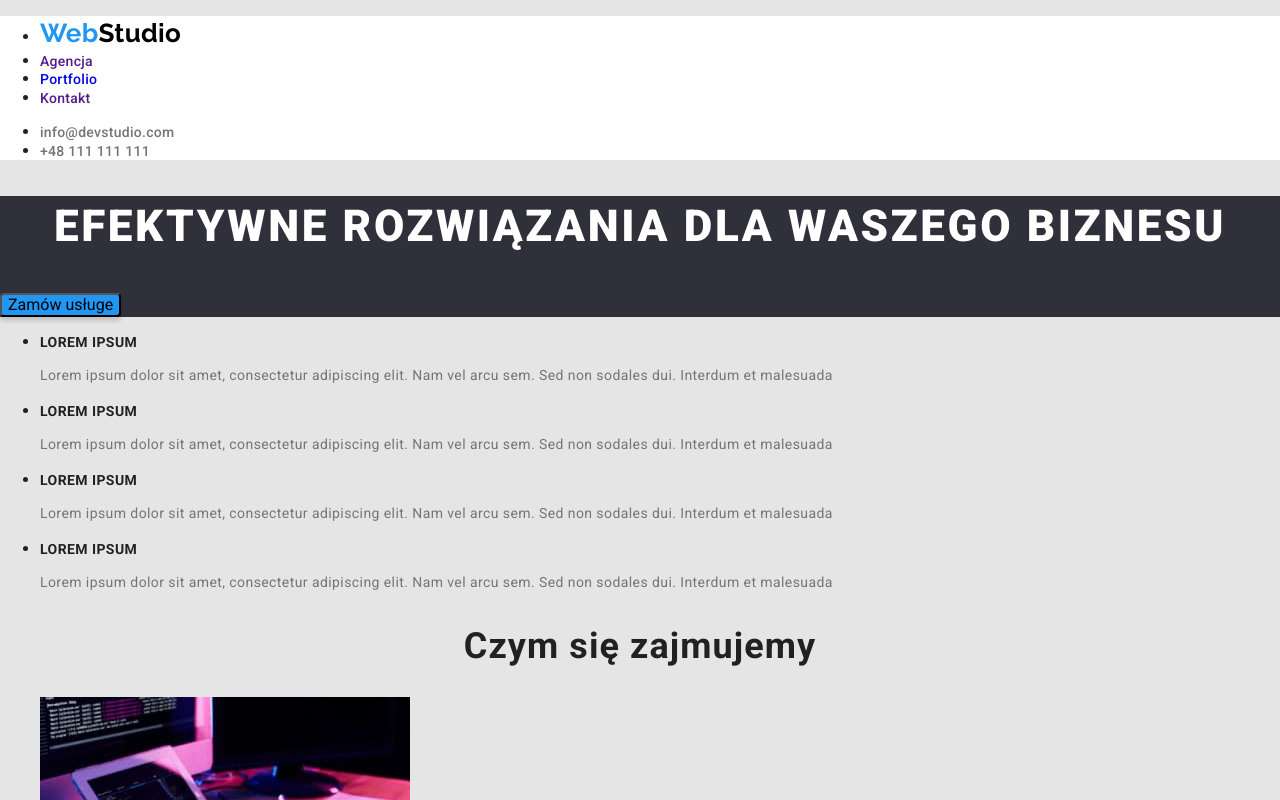
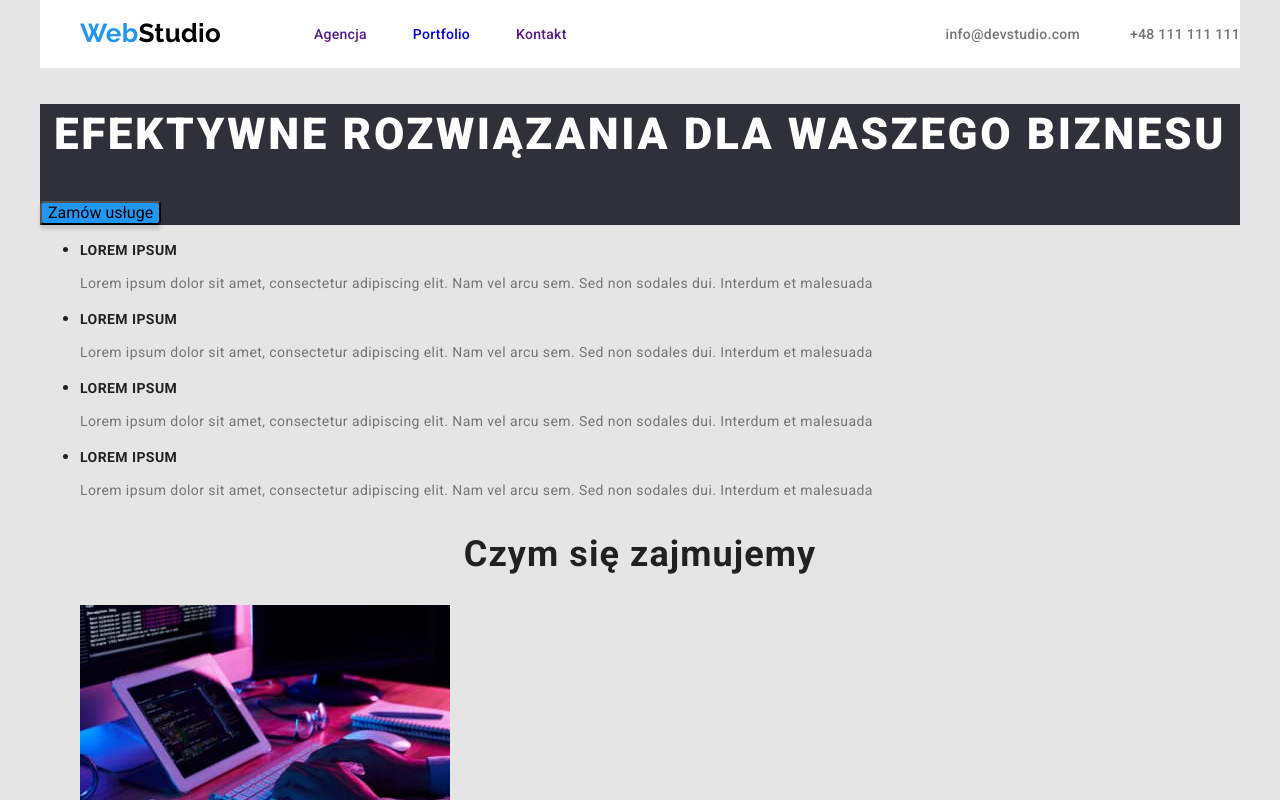
Before and after one commit to ArkadiuszMyszka/goit-markup-hw-03, a plain HTML site: page index.html in a window 1280 px wide. Shown: the top 800 px of the page. Drawn offline with Linux system fonts and the light colour scheme.

Commit message:
header and footer

```diff
--- a/css/styles.css
+++ b/css/styles.css
@@ -25,14 +25,40 @@ body {
     font-family: 'Roboto', sans-serif;
     background: var(--brand-color-background-overall);
     color:var(--brand-color-font-overall);
+    margin: 0;
 }
+.container {
+    width: 1200px;
+    margin: 0 auto;
+    }
+
 .header-main {
     background-color: var(--brand-color-background);
+    display:flex;
+    justify-content: space-between;
+    align-items: center;
+
+}
+.title-header {
+    display: flex;
+    list-style: none;
+    align-items: center;
+
 }
 .title-name-header {
     text-decoration: none;
+
+
 }
-
+.header-link-name{
+    margin-right: 93px;
+}
+.header-link {
+    margin-right: 46px;
+}
+.header-link-contact {
+    margin-left:50px;
+}
 .title-side-left {
     font-family: 'Raleway', sans-serif;
     color: var(--brand-color-titleleft);
@@ -56,10 +82,11 @@ body {
 
         text-decoration: none;
         }
-/*.title-header a:hover, .title-header a:focus, {
-color: var(--brand-color-hover);
+.header-contacts {
+    display: flex;
+    list-style: none;
+
 }
-*/
 .mail-header {
     text-decoration: none;
     font-weight: 500;
@@ -68,17 +95,6 @@ color: var(--brand-color-hover);
     letter-spacing: 0.02em;
     color: var(--brand-color-contact-header);
 }
-/*
-.mail-header:hover, .mail-header:focus, .tel-header:hover, .tel-header:focus {
-color: var(--brand-color-hover);
-}
-*/
-.link-active-color:hover, .link-active-color:focus {
-    color: var(--brand-color-hover);
-}
-.active-page-color-highlighting {
-    color: var(--brand-color-hover);
-}
 .tel-header {
         font-weight: 500;
         font-size: 14px;
@@ -86,6 +102,13 @@ color: var(--brand-color-hover);
         letter-spacing: 0.02em;
         text-decoration: none;
         color: var(--brand-color-contact-header);
+}
+
+.link-active-color:hover, .link-active-color:focus {
+    color: var(--brand-color-hover);
+}
+.active-page-color-highlighting {
+    color: var(--brand-color-hover);
 }
 .title-name-footer {
         text-decoration: none;
@@ -98,6 +121,17 @@ color: var(--brand-color-hover);
 }
 .footer-main {
         background-color: var(--brand-color-background-footer);
+}
+.footer-list {
+    list-style: none;
+    padding-top: 60px;
+    padding-bottom: 60px;
+}
+.footer-link-name {
+    margin-bottom: 20px;
+}
+.footer-link {
+    margin-bottom: 9px;
 }
 .tel-footer {
         font-size: 14px;
@@ -142,6 +176,7 @@ font-weight: 700;
     letter-spacing: 0.03em;
     text-transform: uppercase;
 
+
 }
 
 .article-mainpage p {
@@ -149,6 +184,7 @@ font-weight: 700;
     line-height: 1.714;
     letter-spacing: 0.03em;
     color: var(--brand-color-article-p);
+
 }
 .main-central h2 {
         font-size: 36px;
--- a/index.html
+++ b/index.html
@@ -12,28 +12,30 @@
         <link rel="stylesheet" href="./css/styles.css" />
     </head>
     <body>
-        <header class="header-main">
+        <div class="header-box">
+            <header class="header-main container">
                 <nav>
                     <ul class="title-header">
-                    <li><a class="title-name-header" href="./index.html"><span class="title-side-left">Web</span><span class="title-side-right">Studio</span></a></li>
-                    <li><a class="link-active-color" href="">Agencja</a></li>
-                    <li><a class="link-active-color" href="./portfolio.html">Portfolio</a></li>
-                    <li><a class="link-active-color" href="">Kontakt</a></li>
+                        <li class="header-link-name"><a class="title-name-header" href="./index.html"><span class="title-side-left">Web</span><span class="title-side-right">Studio</span></a></li>
+                        <li class="header-link"><a class="link-active-color" href="">Agencja</a></li>
+                        <li class="header-link"><a class="link-active-color" href="./portfolio.html">Portfolio</a></li>
+                        <li class="header-link"><a class="link-active-color" href="">Kontakt</a></li>
                     </ul>
                 </nav>
                 <div>
-                <ul>
-                <li><a class="mail-header link-active-color" href="mailto:info@devstudio.com">info@devstudio.com</a></li>
-                <li><a class="tel-header link-active-color" href="tel:+48111111111">+48 111 111 111</a></li>
+                    <ul class="header-contacts">
+                    <li class="header-link-contact"><a class="mail-header link-active-color" href="mailto:info@devstudio.com">info@devstudio.com</a></li>
+                    <li class="header-link-contact"><a class="tel-header link-active-color" href="tel:+48111111111">+48 111 111 111</a></li>
                     </ul>
                 </div>
             </header>
+        </div>
         <main>
-            <section class="main-top-background">
+            <section class="main-top-background container">
                 <h1 class="text-mainpage">EFEKTYWNE ROZWIĄZANIA DLA WASZEGO BIZNESU </h1>
                 <button class="button-mainpage" type="button">Zamów usługe</button>
             </section>
-            <article  class="article-mainpage">
+            <article  class="article-mainpage container">
                 <ul>
                     <li>
                         <h3>LOREM IPSUM</h3>
@@ -53,7 +55,7 @@
                     </li>
                 </ul>
             </article>
-            <section class="main-central">
+            <section class="main-central container">
                 <h2>Czym się zajmujemy</h2>
                 <ul>
                     <li><img
@@ -82,7 +84,7 @@
                     </li>
                 </ul>
             </section>
-            <section class="main-bottom">
+            <section class="main-bottom container">
                 <h2>Nasz zespół</h2>
                 <ul>
                     <li>
@@ -144,12 +146,12 @@
                 </ul>
             </section>
         </main>
-        <footer class="footer-main">
-            <ul>
-                <li><a class="title-name-footer" href="./index.html"><span class="title-side-left">Web</span><span class="title-side-right">Studio</span></a></li>
-                <li><address class="address-footer">m. Warszawa, Aleje Jerozolimskie 21</address></li>
-                <li><a class="mail-footer link-active-color" href="mailto:info@example.com">info@example.com</a></li>
-                <li><a class="tel-footer link-active-color" href="tel:+48111111111">+48 111 111 111</a></li>
+        <footer class="footer-main container">
+            <ul class="footer-list">
+                <li class="footer-link-name"><a class="title-name-footer" href="./index.html"><span class="title-side-left">Web</span><span class="title-side-right">Studio</span></a></li>
+                <li class="footer-link"><address class="address-footer">m. Warszawa, Aleje Jerozolimskie 21</address></li>
+                <li class="footer-link"><a class="mail-footer link-active-color" href="mailto:info@example.com">info@example.com</a></li>
+                <li class="footer-link"><a class="tel-footer link-active-color" href="tel:+48111111111">+48 111 111 111</a></li>
             </ul>
         </footer>
     </body>
```
Lines whose indentation alone changed are shown as unchanged.
